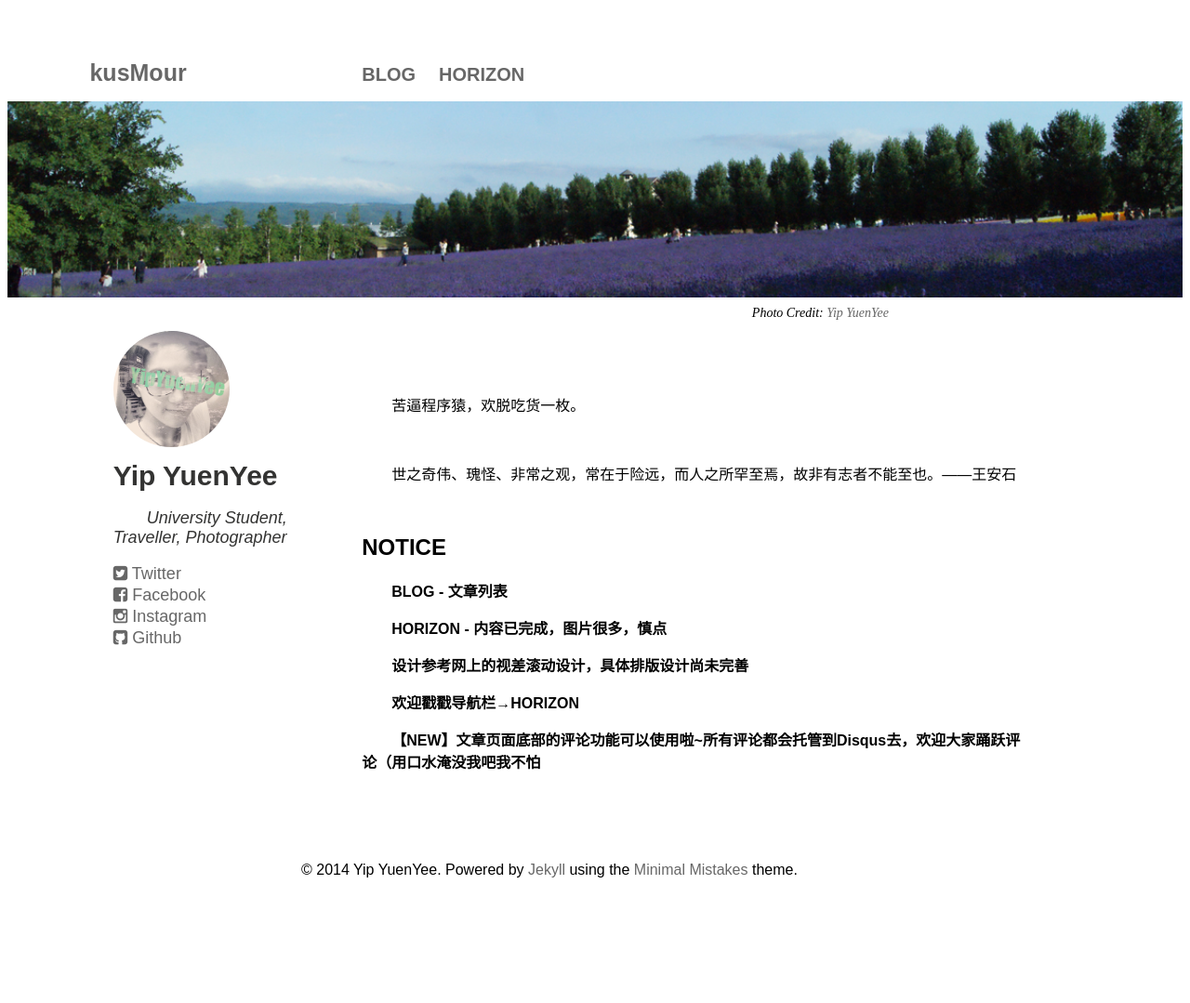
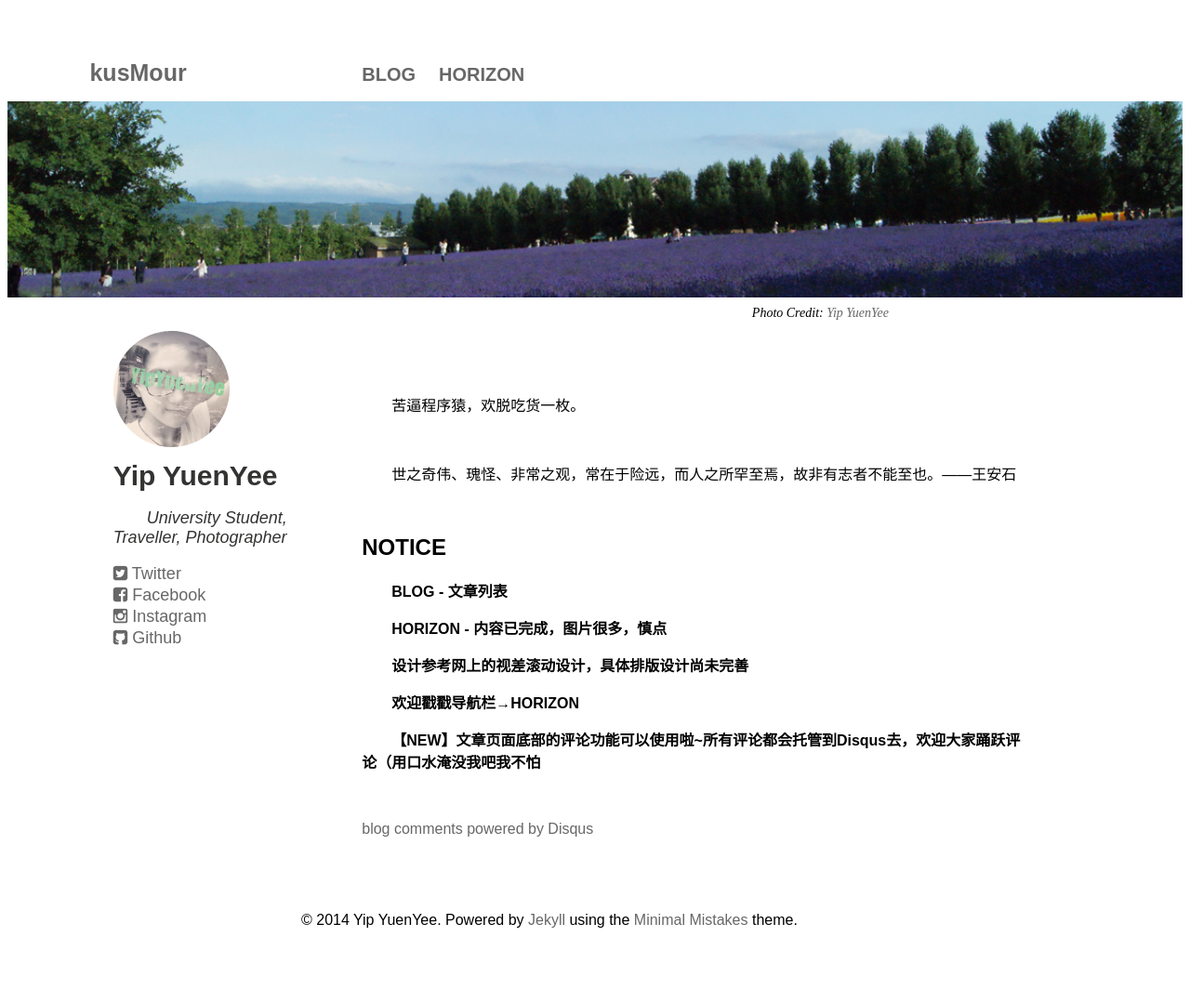
Before and after one commit to kusmour/blog_jekyll, a Jekyll site: the page built from index.html, in a window 1280 px wide. Shown: the whole page at 93% size. Built offline with Jekyll 4.4.1, drawn with Linux system fonts in a browser that asks for light colours; comment, search, counter and statistics services are not loaded; before the commit the page ends 1025 px from its top, so only the background shows below that; some of the changed lines change nothing that is shown.

Commit message:
modify comment setting

```diff
--- a/index.html
+++ b/index.html
@@ -80,6 +80,23 @@
 						<p>欢迎戳戳导航栏→HORIZON</p>
 						<p>【NEW】文章页面底部的评论功能可以使用啦~所有评论都会托管到Disqus去，欢迎大家踊跃评论（用口水淹没我吧我不怕</p>
 					</span>
+				<br>
+				<br>
+
+				<!-- comments using Disqus -->
+				<div id="disqus_thread"></div>
+				<script type="text/javascript">
+				    /* * * CONFIGURATION VARIABLES: EDIT BEFORE PASTING INTO YOUR WEBPAGE * * */
+					var disqus_shortname = 'kusmour'; // required: replace example with your forum shortname 这个地方需要改成你配置的网站名
+					/* * * DON'T EDIT BELOW THIS LINE * * */
+					(function() {
+						var dsq = document.createElement('script'); dsq.type = 'text/javascript'; dsq.async = true;
+						dsq.src = 'http://' + disqus_shortname + '.disqus.com/embed.js';
+						(document.getElementsByTagName('head')[0] || document.getElementsByTagName('body')[0]).appendChild(dsq);
+					})();
+				</script>
+				<noscript>Please enable JavaScript to view the <a href="http://disqus.com/?ref_noscript">comments powered by Disqus.</a></noscript>
+				<a href="http://disqus.com" class="dsq-brlink">blog comments powered by <span class="logo-disqus">Disqus</span></a>
 				</div>
 				<!-- /.article-wrap -->
 			</article>
```
